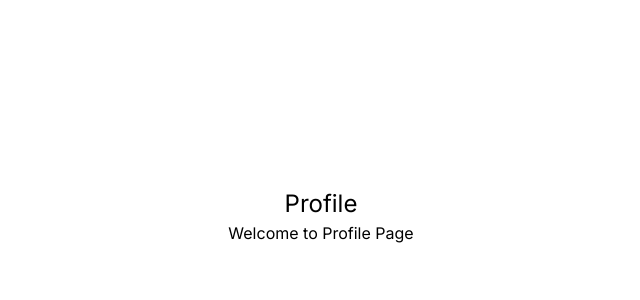
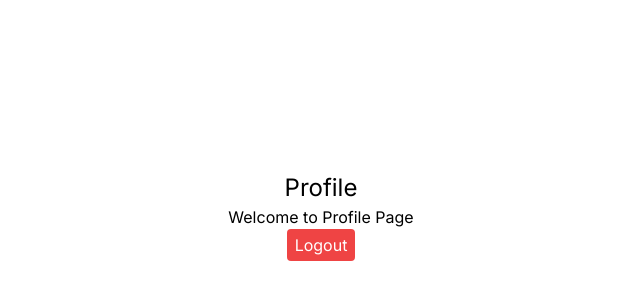
Before and after one commit to J0SAL/login, a Next.js app: page /profile in a window 1280 px wide. Shown: the part 184-484 px from the top of the page, without its empty margins (319-959 px from the left). Built offline with nearby package versions, Linux system fonts and the light colour scheme.

Commit message:
implement logout function

```diff
--- /dev/null
+++ b/src/app/api/user/logout/route.ts
@@ -0,0 +1,11 @@
+import { NextResponse } from "next/server";
+
+export async function GET() {
+    try {
+        const response = NextResponse.json({ message: "Logout Success" }, { status: 200 });
+        response.cookies.set("token", "", { httpOnly: true, expires: new Date(0) });
+        return response
+    }catch(e: any){
+        return NextResponse.json({ error: e.message }, { status: 500 });
+    }
+}
--- a/src/app/profile/page.tsx
+++ b/src/app/profile/page.tsx
@@ -1,9 +1,41 @@
+"use client";
+
+import Axios from "axios";
+import { useRouter } from "next/navigation";
+import { toast } from "react-hot-toast";
+import React from "react";
+
 function Profile() {
+  const router = useRouter();
+
+  const [loading, setLoading] = React.useState(false);
+
+  const onLogout = async () => {
+    try {
+      setLoading(true);
+      const res = await Axios.get("/api/user/logout");
+      toast.success("Logout Success");
+      console.log(res);
+      router.push("/login");
+    } catch (err: any) {
+      toast.error(err.message);
+      console.log(err.message);
+    } finally {
+      setLoading(false);
+      console.log("logout");
+    }
+  };
   return (
     <div className="flex flex-col items-center justify-center min-h-screen py-2">
       <h1 className="text-2xl">Profile</h1>
       <hr />
       <p>Welcome to Profile Page</p>
+      <button
+        onClick={onLogout}
+        className="rounded bg-red-500 text-white py-1 px-2"
+      >
+        {loading ? "Loading" : "Logout"}
+      </button>
     </div>
   );
 }
```
